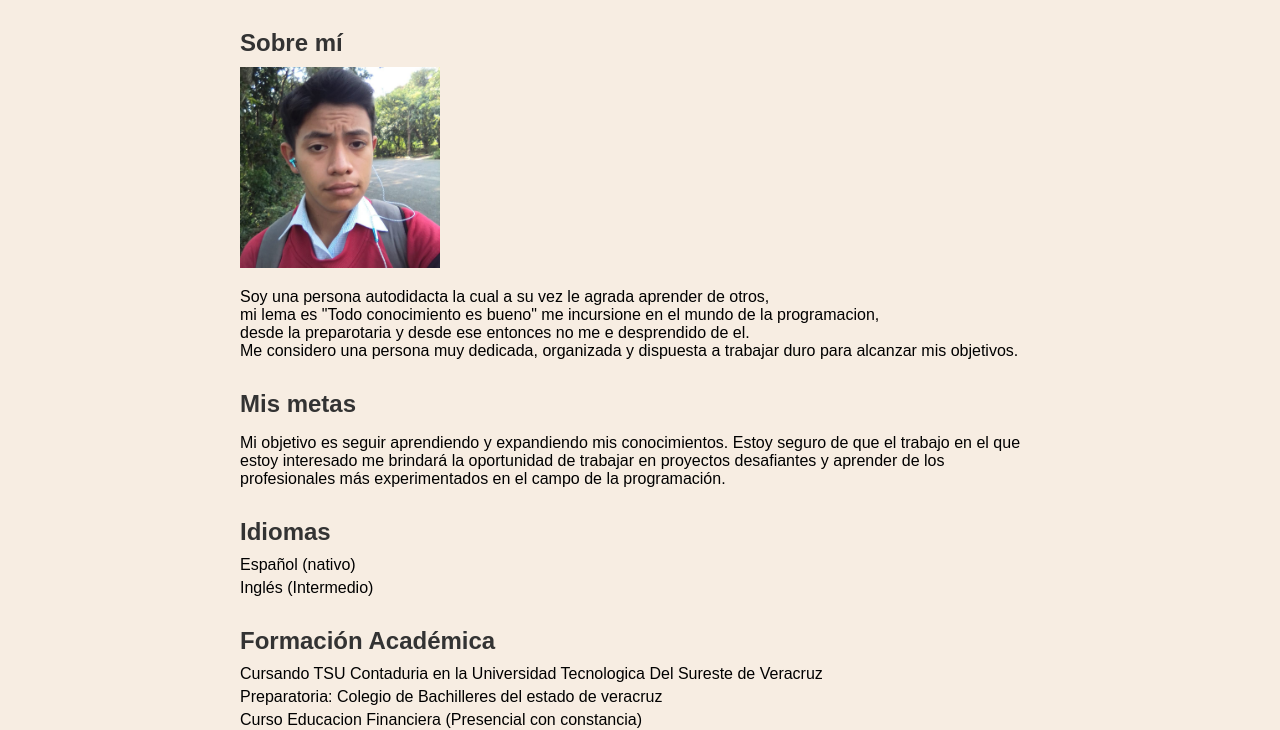
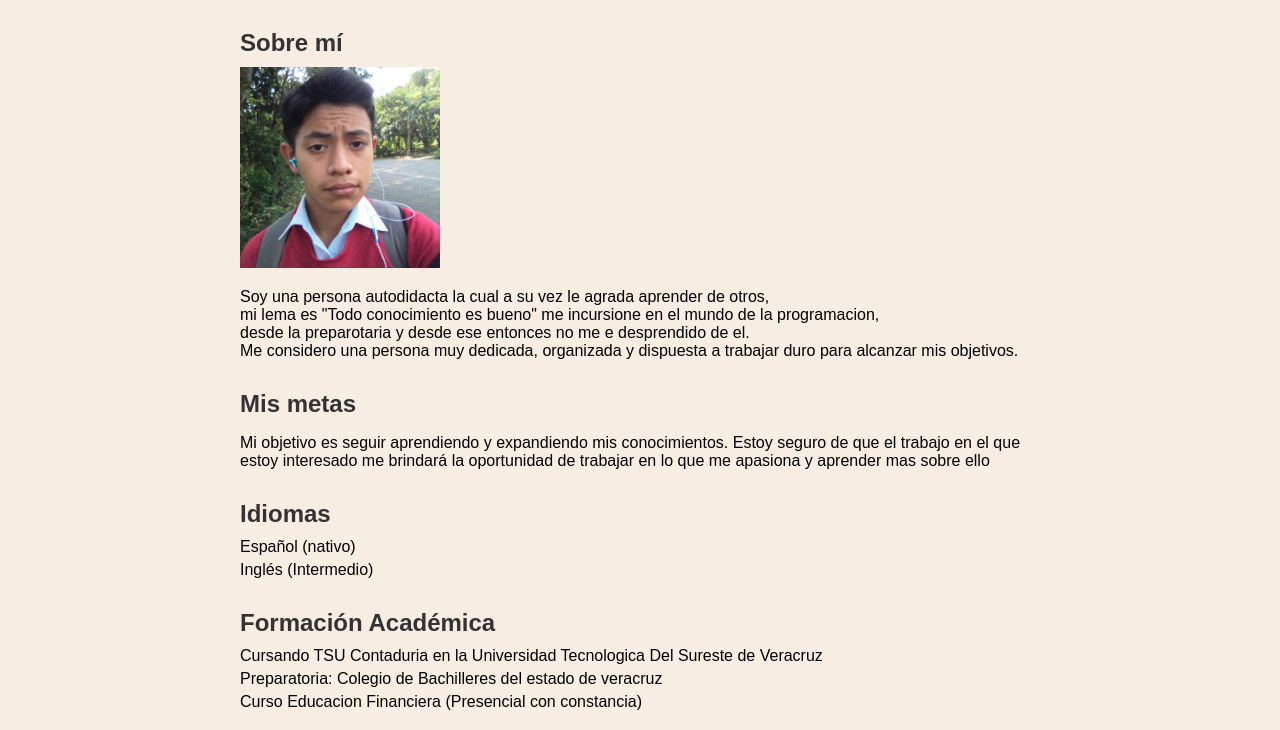
Before and after one commit to AngelGpe19/AngelGpe19.github.io, a plain HTML site: page index.html in a window 1280 px wide. Shown: the part 78-808 px from the top of the page. Drawn offline with Linux system fonts and the light colour scheme.

Commit message:
Update index.html

```diff
--- a/index.html
+++ b/index.html
@@ -38,7 +38,6 @@
         margin-bottom: 5px;
       }
 
-      /* Estilos para la sección de habilidades */
       .skills {
         display: flex;
         flex-wrap: wrap;
@@ -139,7 +138,7 @@ body {
       </a>
 <section>
     <h2>Mis metas</h2>
-    <p>Mi objetivo es seguir aprendiendo y expandiendo mis conocimientos. Estoy seguro de que el trabajo en el que estoy interesado me brindará la oportunidad de trabajar en proyectos desafiantes y aprender de los profesionales más experimentados en el campo de la programación.</p>
+    <p>Mi objetivo es seguir aprendiendo y expandiendo mis conocimientos. Estoy seguro de que el trabajo en el que estoy interesado me brindará la oportunidad de trabajar en lo que me apasiona y aprender mas sobre ello</p>
 </section>
 
     <section>
```
